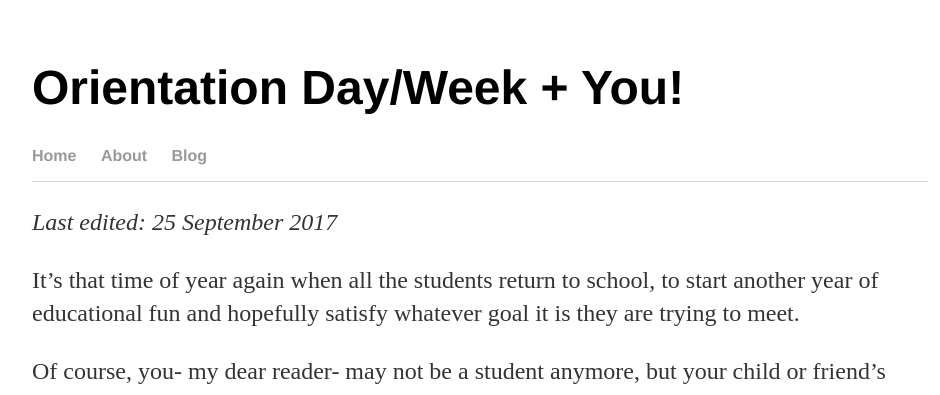
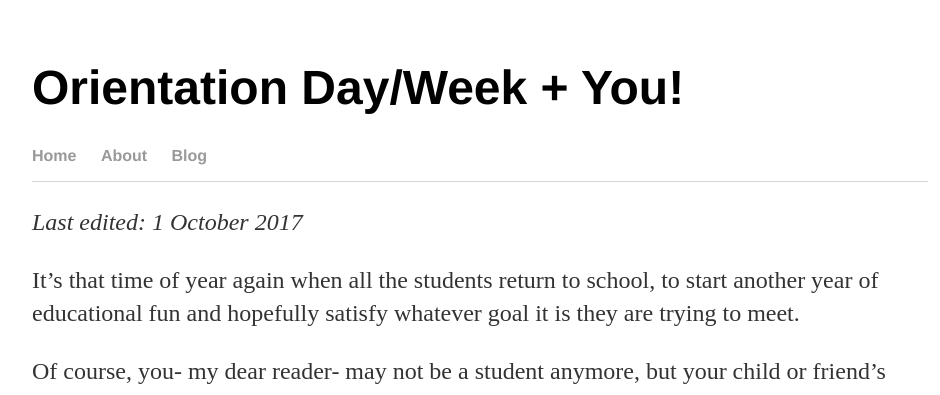
Before and after one commit to sle3man/sle3man.github.io, a Jekyll site: the page built from _posts/2017-10-01-Orientation.md, in a window 1280 px wide and 900 px high. Shown: the top 395 px of the window, without its empty margins (160-1100 px from the left). Built offline with Jekyll 4.4.1, drawn with Linux system fonts in a browser that asks for light colours.

Commit message:
Update 2017-10-01-Orientation.md
Edited modification date

```diff
--- a/_posts/2017-10-01-Orientation.md
+++ b/_posts/2017-10-01-Orientation.md
@@ -4,7 +4,7 @@ title: Orientation Day/Week + You!
 date: 2017-09-17 20:34
 ---
 
-*Last edited: 25 September 2017*
+*Last edited: 1 October 2017*
 
 It's that time of year again when all the students return to school, to start another year of educational fun and hopefully satisfy
 whatever goal it is they are trying to meet.
```
